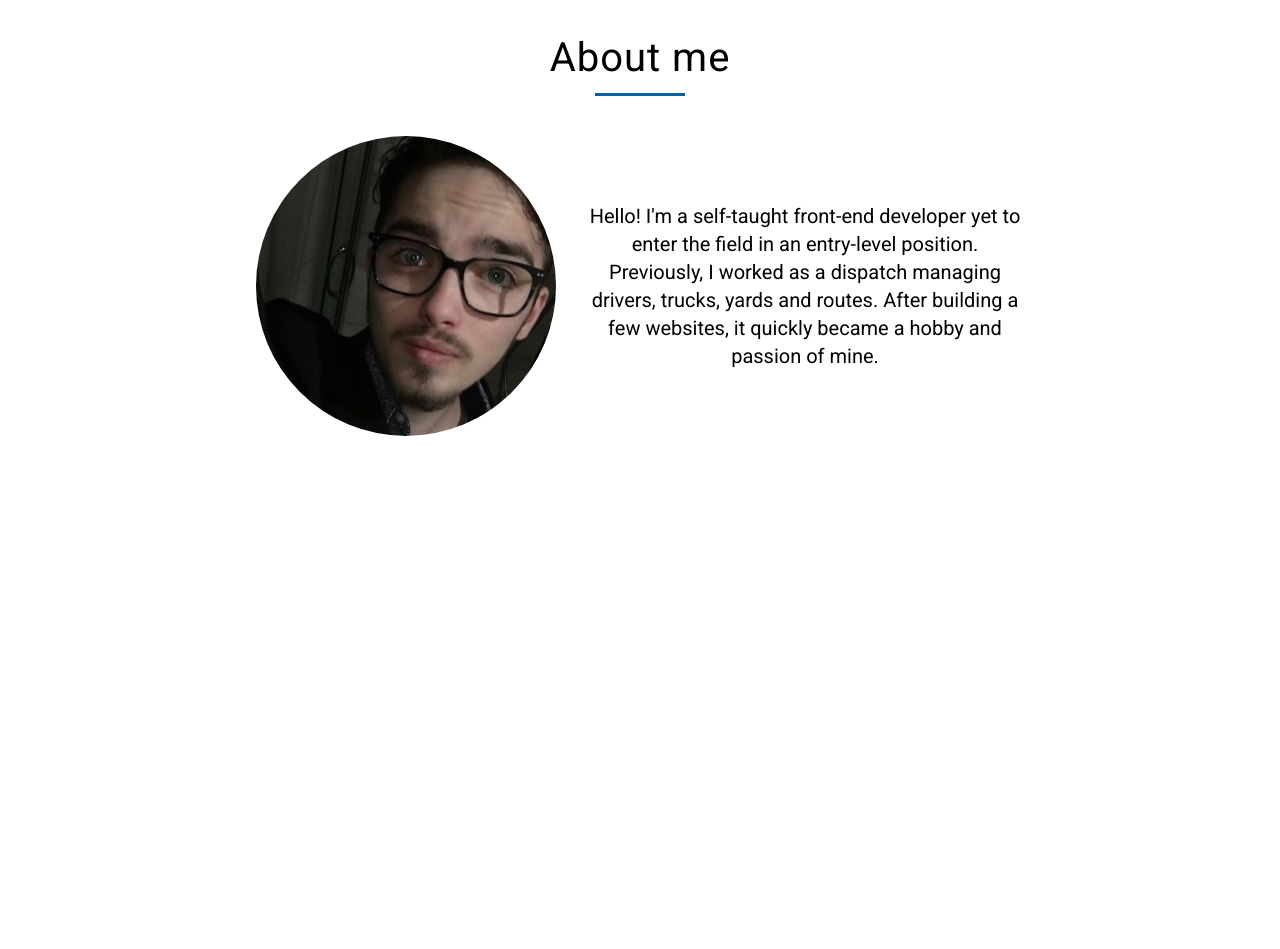
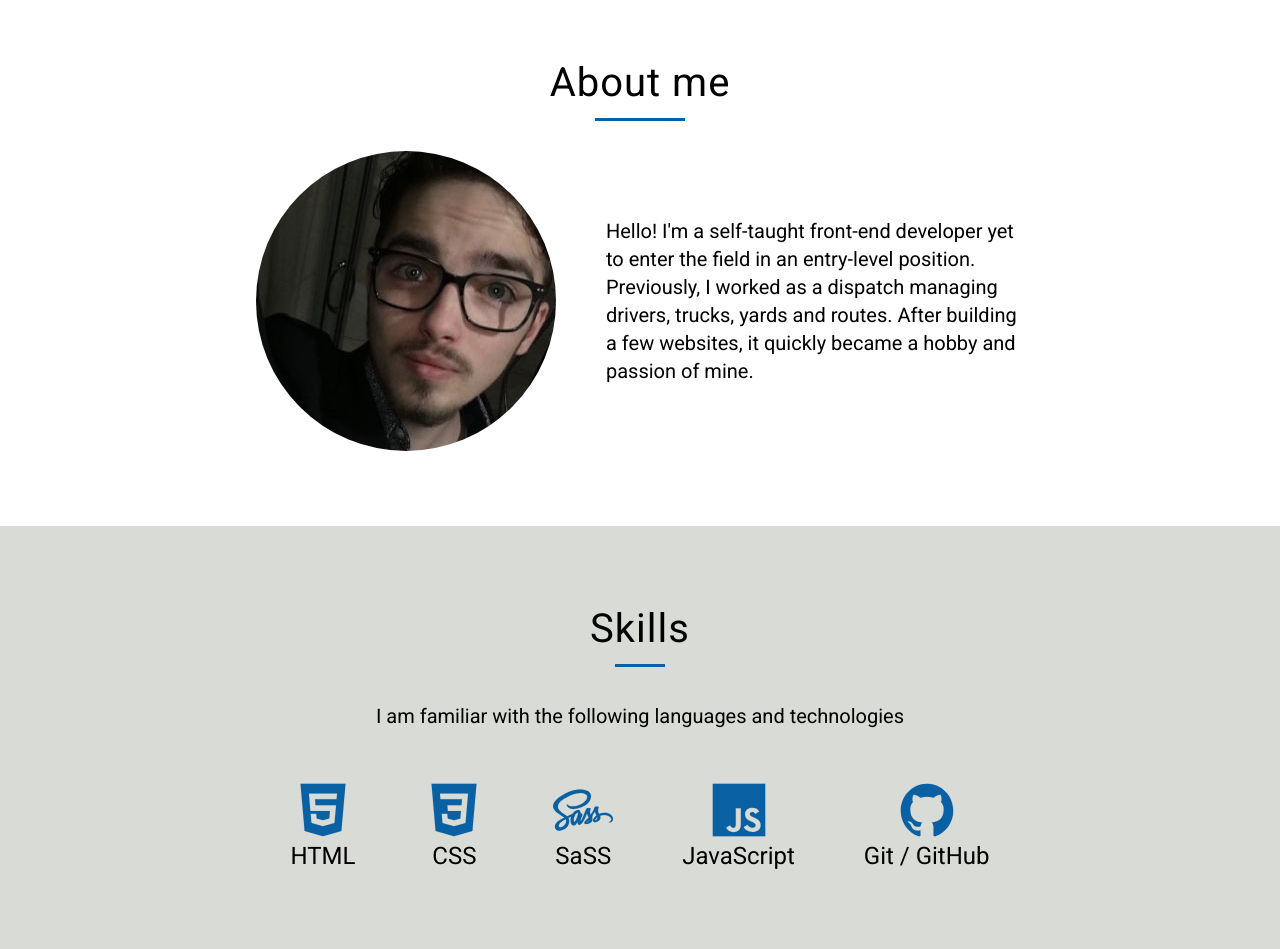
Before and after one commit to Zestios/Portfolio, a plain HTML site: page index.html in a window 1280 px wide. Shown: the part 820-1769 px from the top of the page. Before the commit the page ends 1306 px from the top, so only its background shows below. Drawn offline with nearby package versions, Linux system fonts and the light colour scheme.

Commit message:
Section b

```diff
--- a/index.html
+++ b/index.html
@@ -17,7 +17,7 @@
   <!-- Mobile navigation -->
 
   <!-- Header -->
-  <section class="box background-header text-center">
+  <section class="box header text-center">
     <div class="box-inner">
       <h1 class="title-header">Jacob Bégin</h1>
       <p class="text-header">Self-taught Front-End Web Developer</p>
@@ -25,8 +25,10 @@
   </section>
 
   <!-- Box A -->
-  <section class="box box-a text-center">
-    <h2 class="text-x-large">About me</h2>
+  <section class="box box-a">
+    <div class="box-title">
+     <h2 class="text-x-large">About me</h2>
+    </div>
     <div class="box-content box-content-a">
       <img src="img/profile-picture.jpg" alt="A man in a suit wearing glasses while taking his own picture.">
       <div class="box-text">
@@ -35,6 +37,40 @@
     </div>
   </section>
 
+  <!-- Box B -->
+  <section class="box box-b">
+    <div class="box-title">
+      <h2 class="text-x-large">Skills</h2>
+     </div>
+    <div class="box-content box-content-b text-center">
+      <p class="text-medium">I am familiar with the following languages and technologies</p>
+      <ul class="text-large">
+        <li>
+          <ion-icon name="logo-html5"></ion-icon>
+          HTML
+        </li>
+        <li>
+          <ion-icon name="logo-css3"></ion-icon>
+          CSS
+        </li>
+        <li>
+          <ion-icon name="logo-sass"></ion-icon>
+          SaSS
+        </li>
+        <li>
+          <ion-icon name="logo-javascript"></ion-icon>
+          JavaScript
+        </li>
+        <li>
+          <ion-icon name="logo-github"></ion-icon>
+          Git / GitHub
+        </li>
+      </ul>
+    </div>
+  </section>
+
   <script src="script.js"></script>
+  <script type="module" src="https://unpkg.com/ionicons@5.5.2/dist/ionicons/ionicons.esm.js"></script>
+  <script nomodule src="https://unpkg.com/ionicons@5.5.2/dist/ionicons/ionicons.js"></script>
 </body>
 </html>
--- a/style.css
+++ b/style.css
@@ -45,7 +45,11 @@ img {
 
 /* Box styling */
 .box {
-  margin-bottom: 5rem;
+  padding: 7.5rem 0;
+}
+
+.box-title {
+  text-align: center;
 }
 
 .box-a img {
@@ -55,19 +59,34 @@ img {
 .box-content-a {
   display: flex;
   width: 60%;
-  gap: 3rem;
+  gap: 5rem;
   margin: 0 auto;
   align-items: center;
-  justify-items: center;
 }
 
+.box-b {
+  background-color: var(--color-tertiary);
+}
 
-/* Grid styles */
+.box-content-b {
+  width: 60%;
+  margin: 0 auto;
+}
 
+.box-b ul {
+  margin-top: 5rem;
+  display: flex;
+  flex-direction: row;
+  justify-content: space-around;
+}
 
+.box-b li {
+  display: flex;
+  flex-direction: column;
+  align-items: center;
+}
 
-/* Background classes */
-.background-header {
+.header {
   height: 100vh;
   background-image: -webkit-linear-gradient(rgba(51, 51, 51, 0.4), rgba(51, 51, 51, 0.4)), url(img/header.jpg);
   background-size: cover;
@@ -77,9 +96,17 @@ img {
   justify-content: center;
 }
 
-.background-header p {
+.header p {
   color: var(--color-secondary);
 }
+
+ion-icon {
+  color: var(--color-primary);
+  font-size: 6rem;
+}
+
+/* Grid styles */
+
 
 
 /* Main navigation */
@@ -123,7 +150,7 @@ img {
   font-size: 4rem;
   letter-spacing: 1px;
   font-weight: 400;
-  margin-bottom: 40px;
+  margin-bottom: 30px;
   padding-bottom: 10px;
   position: relative;
   display: inline-block;
@@ -158,3 +185,13 @@ img {
 
 
 /* Media queries */
+@media (max-width: 1000px) {
+  .box-content-a {
+    flex-direction: column;
+    gap: 3rem;
+  }
+
+  .box {
+    padding: 5rem;
+  }
+}
```
